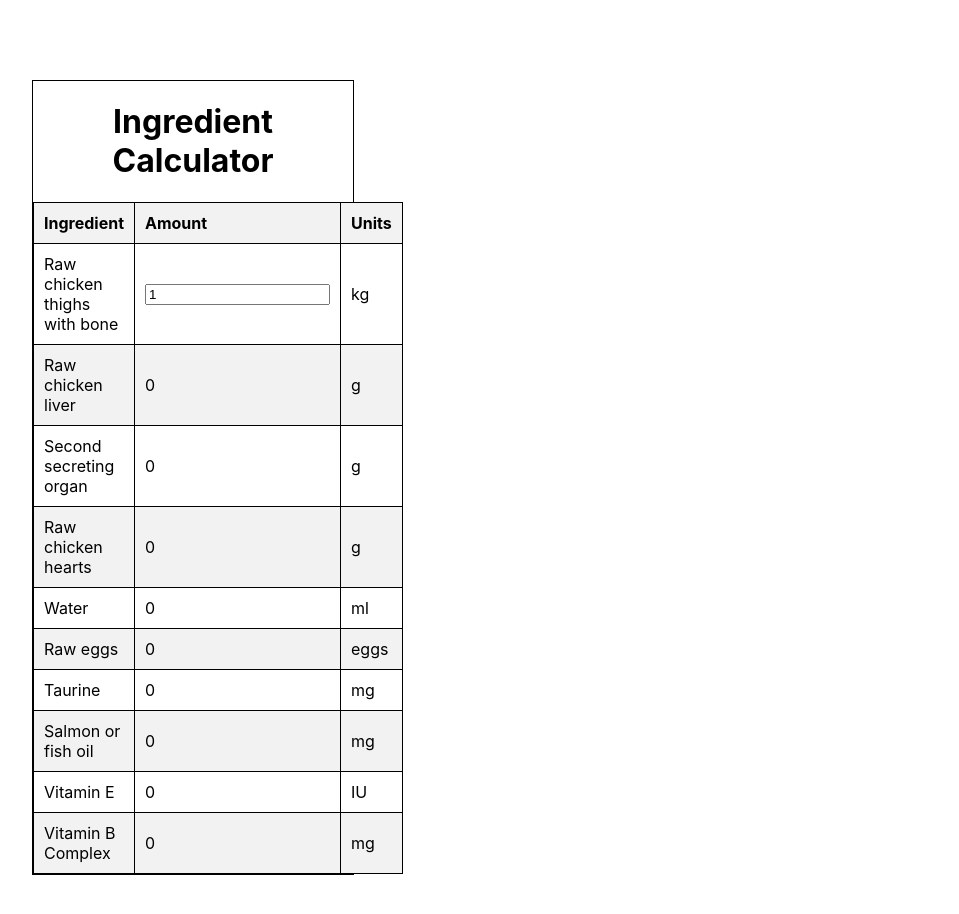
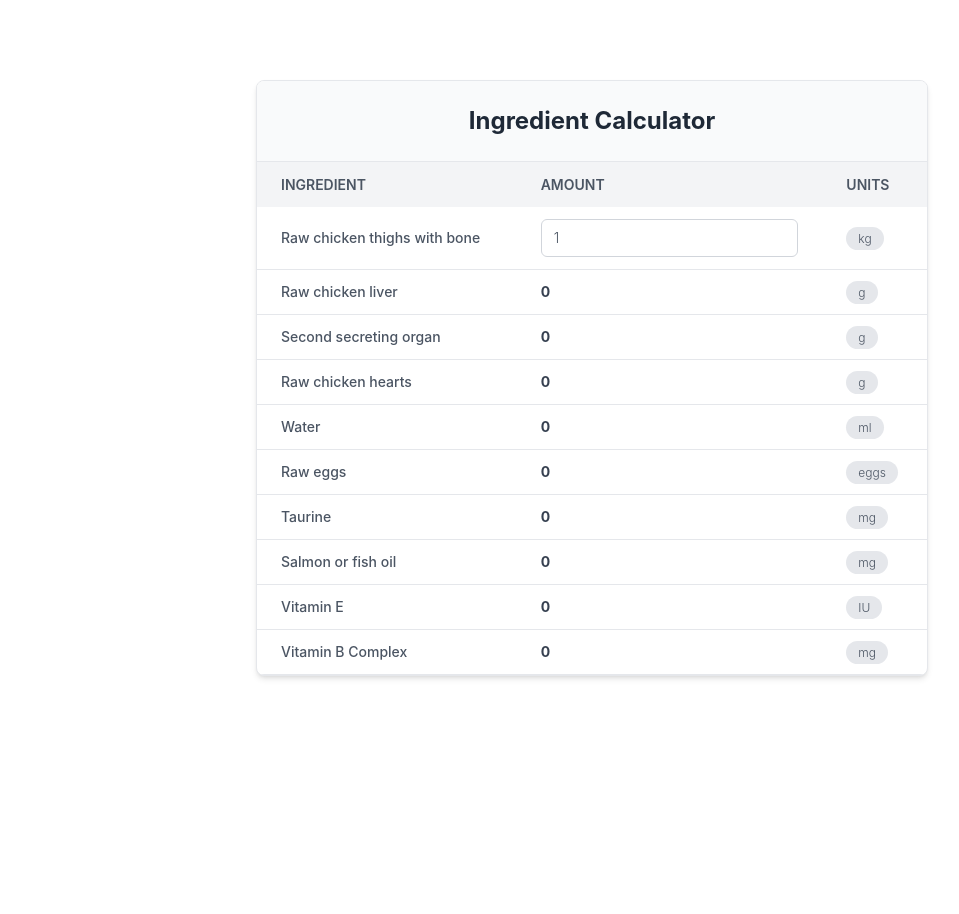
Before and after one commit to patback66/basic-feline-raw-nutrition, a React (Create React App) app in the folder basic-feline-raw-nutrition/: page / in a window 1280 px wide. Shown: the top 914 px of the page, without its empty margins (48-1007 px from the left). After the commit the page ends 800 px from the top, so only its background shows below. Built offline with nearby package versions, Linux system fonts and the light colour scheme.

Commit message:
tailwind version

```diff
--- a/basic-feline-raw-nutrition/package.json
+++ b/basic-feline-raw-nutrition/package.json
@@ -14,6 +14,7 @@
     "react": "^18.3.1",
     "react-dom": "^18.3.1",
     "react-scripts": "5.0.1",
+    "tailwindcss": "^3.4.18",
     "typescript": "^4.9.5",
     "web-vitals": "^2.1.4"
   },
@@ -44,6 +45,8 @@
     ]
   },
   "devDependencies": {
-    "gh-pages": "^6.1.1"
+    "autoprefixer": "^10.4.22",
+    "gh-pages": "^6.1.1",
+    "postcss": "^8.5.6"
   }
 }
--- /dev/null
+++ b/basic-feline-raw-nutrition/postcss.config.js
@@ -0,0 +1,6 @@
+module.exports = {
+    plugins: {
+        tailwindcss: {},
+        autoprefixer: {},
+    },
+}
--- a/basic-feline-raw-nutrition/src/App.tsx
+++ b/basic-feline-raw-nutrition/src/App.tsx
@@ -1,5 +1,5 @@
 import React from 'react';
-import logo from './logo.svg';
+
 import './App.css';
 import IngredientForm from './IngredientForm';
 
--- a/basic-feline-raw-nutrition/src/IngredientForm.css
+++ /dev/null
@@ -1,34 +0,0 @@
-.ingredient-form {
-    border: 1px solid black;
-    width: 25%;
-    max-width: 500px;
-    margin: 5em;
-    padding: 0;
-}
-
-.ingredient-form h1 {
-    text-align: center;
-}
-
-.ingredient-form table {
-    width: 100%;
-    border-collapse: collapse;
-}
-
-.ingredient-form th, .ingredient-form td {
-    padding: 10px;
-    text-align: left;
-    border: 1px solid black;
-}
-
-.ingredient-form th {
-    background-color: #f2f2f2;
-}
-
-.ingredient-form tr:nth-child(even) {
-    background-color: #f2f2f2;
-}
-
-.ingredient-form tr:nth-child(odd) {
-    background-color: white;
-}
--- a/basic-feline-raw-nutrition/src/IngredientForm.tsx
+++ b/basic-feline-raw-nutrition/src/IngredientForm.tsx
@@ -1,5 +1,5 @@
-import React, { useState, useEffect } from 'react';
-import './IngredientForm.css';
+import React, { useState } from 'react';
+
 
 // Define the ingredient type
 interface Ingredient {
@@ -81,38 +81,49 @@ const IngredientForm: React.FC = () => {
     };
 
     return (
-        <div className="ingredient-form">
-            <h1>Ingredient Calculator</h1>
-            <table>
+        <div className="max-w-2xl mx-auto my-20 bg-white shadow-md rounded-lg overflow-hidden border border-gray-200">
+            <h1 className="text-center text-2xl font-bold py-6 bg-gray-50 border-b border-gray-200 text-gray-800">Ingredient Calculator</h1>
+            <div className="overflow-x-auto">
+                <table className="w-full text-left border-collapse">
                     <thead>
-                    <tr>
-                        <th>Ingredient</th>
-                        <th>Amount</th>
-                        <th>Units</th>
+                        <tr className="bg-gray-100 text-gray-600 uppercase text-sm leading-normal">
+                            <th className="py-3 px-6 font-semibold">Ingredient</th>
+                            <th className="py-3 px-6 font-semibold">Amount</th>
+                            <th className="py-3 px-6 font-semibold">Units</th>
                         </tr>
                     </thead>
-                <tbody>
+                    <tbody className="text-gray-600 text-sm font-light">
                         {ingredientMaps.map((ingredient, index) => (
-                        <tr key={ingredient.title}>
-                            <td>{ingredient.title}</td>
-                            <td>
+                            <tr key={ingredient.title} className="border-b border-gray-200 hover:bg-gray-100 transition-colors duration-200">
+                                <td className="py-3 px-6 text-left whitespace-nowrap font-medium">
+                                    {ingredient.title}
+                                </td>
+                                <td className="py-3 px-6 text-left">
                                     {index === 0 ? (
                                         <input
                                             type="number"
                                             value={amount}
                                             onChange={handleChange}
                                             step="0.001"
+                                            className="w-full px-3 py-2 border border-gray-300 rounded-md focus:outline-none focus:ring-2 focus:ring-blue-500 focus:border-transparent transition-shadow duration-200"
                                         />
                                     ) : (
-                                    amounts.find(a => a.title === ingredient.title)?.amount || '0'
+                                        <span className="font-bold text-gray-700">
+                                            {amounts.find(a => a.title === ingredient.title)?.amount || '0'}
+                                        </span>
                                     )}
                                 </td>
-                            <td>{ingredient.units}</td>
+                                <td className="py-3 px-6 text-left">
+                                    <span className="bg-gray-200 text-gray-600 py-1 px-3 rounded-full text-xs">
+                                        {ingredient.units}
+                                    </span>
+                                </td>
                             </tr>
                         ))}
                     </tbody>
                 </table>
             </div>
+        </div>
     );
 };
 
--- a/basic-feline-raw-nutrition/src/index.css
+++ b/basic-feline-raw-nutrition/src/index.css
@@ -1,3 +1,7 @@
+@tailwind base;
+@tailwind components;
+@tailwind utilities;
+
 body {
   margin: 0;
   font-family: -apple-system, BlinkMacSystemFont, 'Segoe UI', 'Roboto', 'Oxygen',
--- /dev/null
+++ b/basic-feline-raw-nutrition/tailwind.config.js
@@ -0,0 +1,10 @@
+/** @type {import('tailwindcss').Config} */
+module.exports = {
+    content: [
+        "./src/**/*.{js,jsx,ts,tsx}",
+    ],
+    theme: {
+        extend: {},
+    },
+    plugins: [],
+}
```
Also changed, not shown: 1 other file (tests, documents, lock files or other folders). Lines whose indentation alone changed are shown as unchanged.
